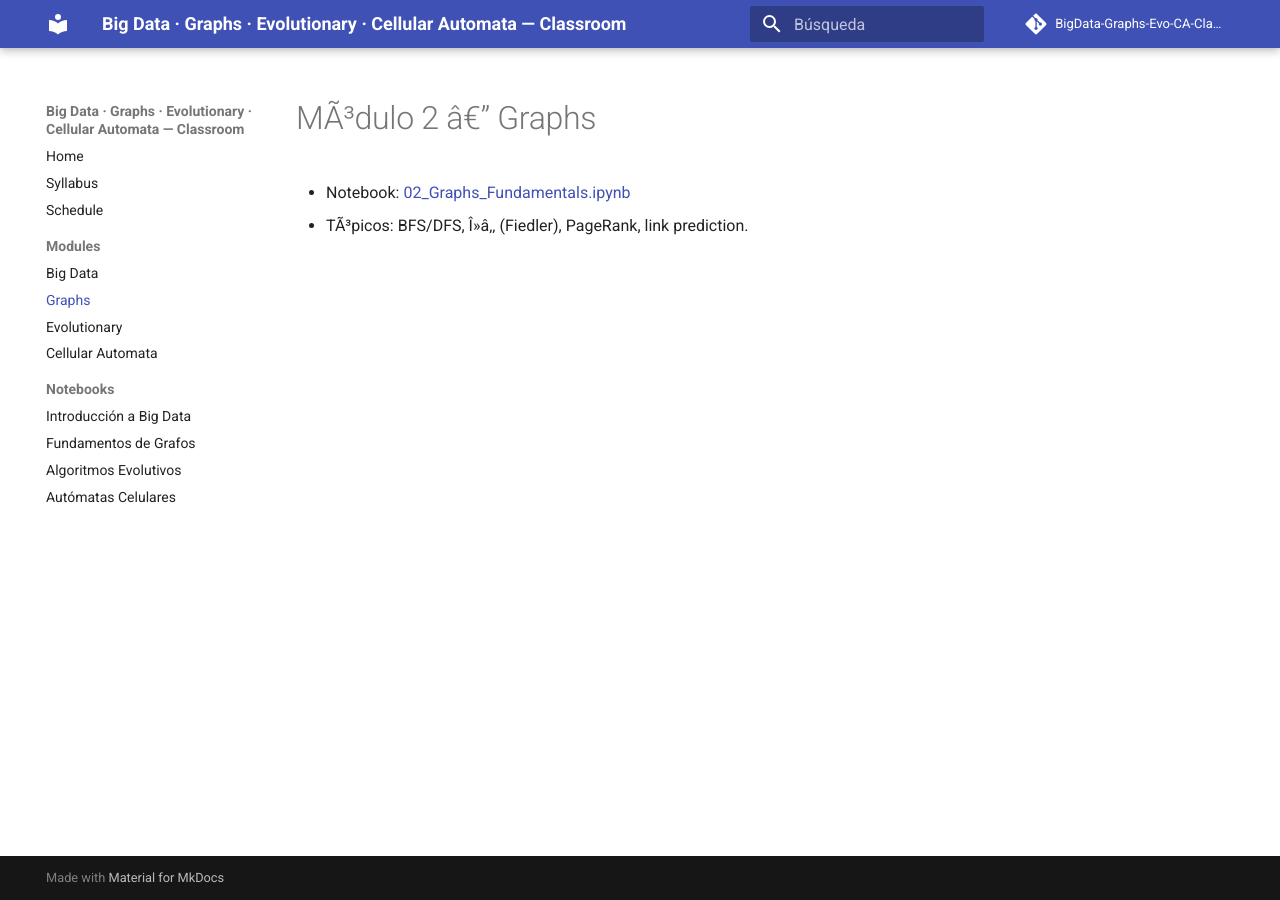
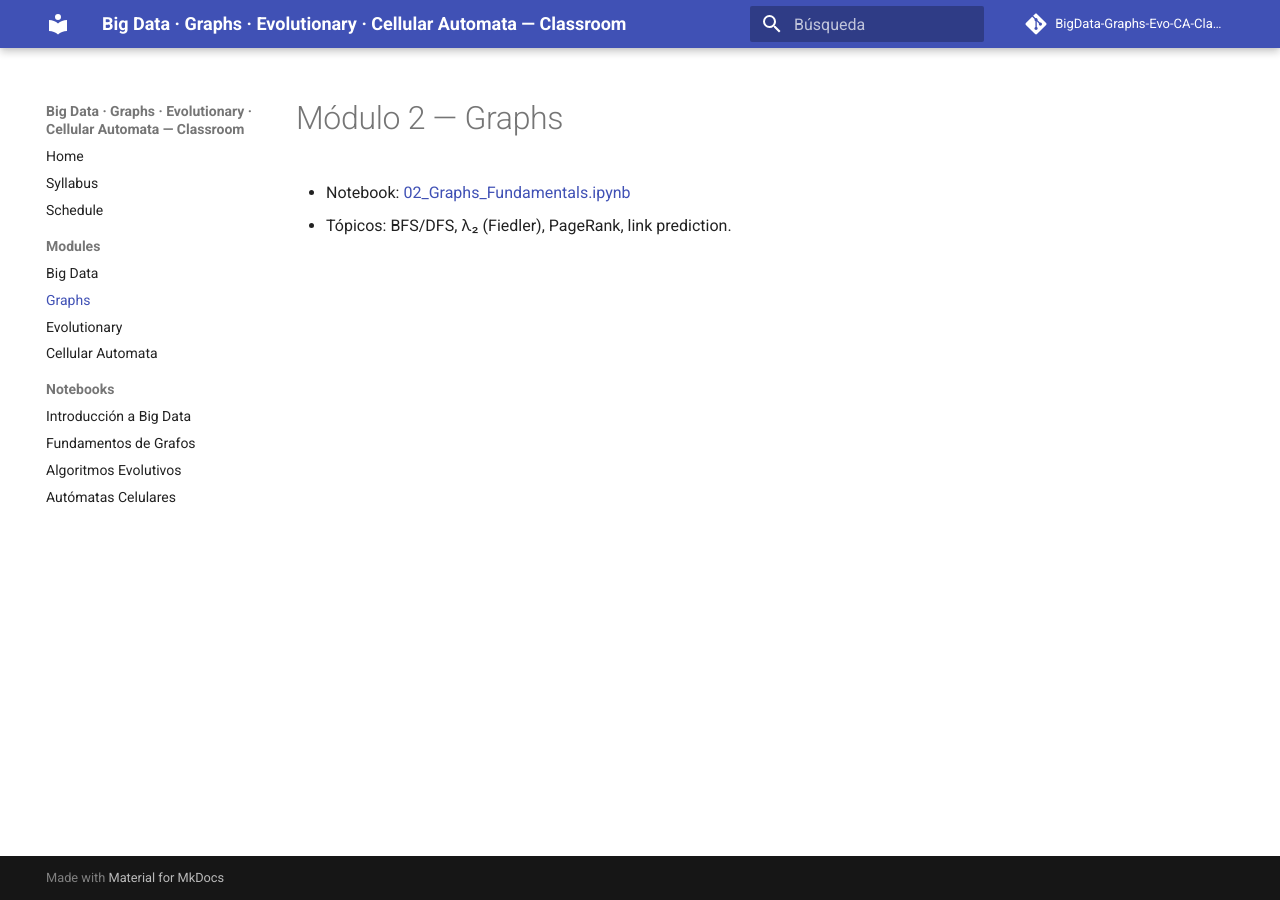
Before and after one commit to sgevatschnaider/BigData-Graphs-Evo-CA-Classroom, an MkDocs documentation site: the page built from docs/modules/02-graphs.md, in a window 1280 px wide. Built offline with MkDocs 1.6.1 and Material for MkDocs 9.7.7, drawn with Linux system fonts in a browser that asks for light colours; comment, search, counter and statistics services are not loaded.

Commit message:
Update 02-graphs.md

```diff
--- a/docs/modules/02-graphs.md
+++ b/docs/modules/02-graphs.md
@@ -1,4 +1,4 @@
-# MÃ³dulo 2 â€” Graphs
+# Módulo 2 — Graphs
 
 - Notebook: [02_Graphs_Fundamentals.ipynb](../notebooks/02_Graphs_Fundamentals.ipynb)
-- TÃ³picos: BFS/DFS, Î»â‚‚ (Fiedler), PageRank, link prediction.
+- Tópicos: BFS/DFS, λ₂ (Fiedler), PageRank, link prediction.
```
